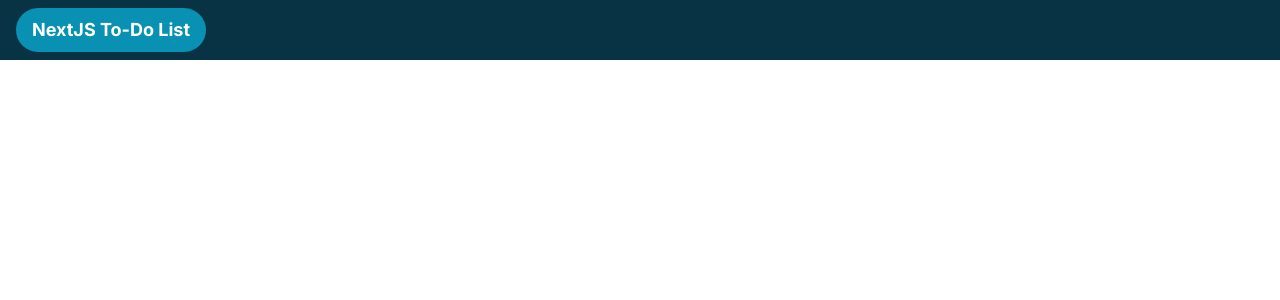
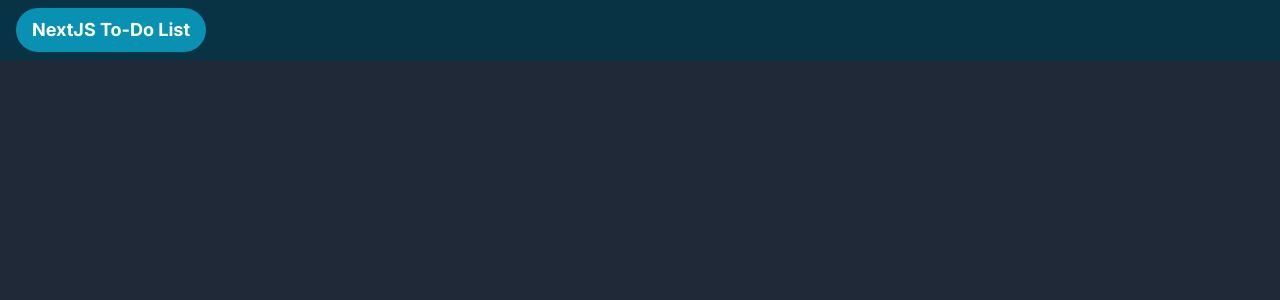
Before and after one commit to gtopinio/nextjs-todo-app, a Next.js app: page / in a window 1280 px wide. Shown: the top 300 px of the page. Built offline with nearby package versions, Linux system fonts and the light colour scheme.

Commit message:
feature: add darker background in home component

```diff
--- a/src/app/page.js
+++ b/src/app/page.js
@@ -1,8 +1,9 @@
 export default function Home() {
   return (
     <main>
-      <div>
+      <div className="bg-gray-800 min-h-screen">
+        {/* Your content goes here */}
       </div>
     </main>
-  )
+  );
 }
```
